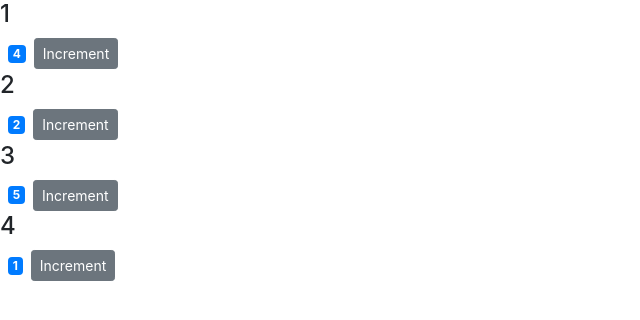
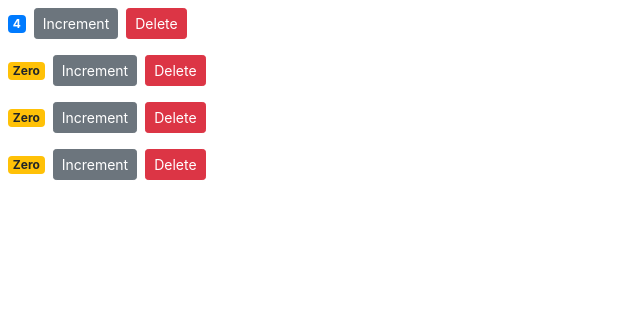
Before and after one commit to charlesmartinreed/react-shopping-cart-demo, a React (Create React App) app: page / in a window 1280 px wide. Shown: the top 320 px of the page, without its empty margins (0-640 px from the left). Built offline with nearby package versions, Linux system fonts and the light colour scheme.

Commit message:
Demonstrate basics of raising events across components by creating method to delete components from DOM.

```diff
--- a/src/components/counter.jsx
+++ b/src/components/counter.jsx
@@ -1,12 +1,18 @@
 import React, { Component } from "react";
+
+// what is the difference between props and state?
+// prop includes data that we feed to the component
+// state includes data that is local or private to that component so that other components can't access that state
+// props are read only
 
 export default class Counter extends Component {
   // state obj comprises any data the Component might need
   state = {
-    value: this.props.value
+    value: this.props.counter.value
   };
 
   handleIncrement = () => {
+    // this.props.value = 0; NOPE! The prop is read only - this is where we use our setState because the property has a state, as does the component
     this.setState({
       value: this.state.value + 1
     });
@@ -16,16 +22,20 @@
   // {this.props.children} can be used to access children for a component
   // console.log("props", this.props);
   render() {
-    console.log(this.props);
     return (
       <div>
-        <h4>{this.props.id}</h4>
         <span className={this.getBadgeClasses()}>{this.formatCount()}</span>
         <button
           onClick={this.handleIncrement}
           className="btn btn-secondary btn-sm"
         >
           Increment
+        </button>
+        <button
+          onClick={() => this.props.onDelete(this.props.counter.id)}
+          className="btn btn-danger btn-sm m-2"
+        >
+          Delete
         </button>
       </div>
     );
@@ -38,7 +48,7 @@
 
   getBadgeClasses() {
     let classes = "badge m-2 badge-";
-    return (classes += this.state.count === 0 ? "warning" : "primary");
+    return (classes += this.state.value === 0 ? "warning" : "primary");
   }
 
   // export default Counter;
--- a/src/components/counters.jsx
+++ b/src/components/counters.jsx
@@ -6,17 +6,30 @@
   state = {
     counters: [
       { id: 1, value: 4 },
-      { id: 2, value: 2 },
-      { id: 3, value: 5 },
-      { id: 4, value: 1 }
+      { id: 2, value: 0 },
+      { id: 3, value: 0 },
+      { id: 4, value: 0 }
     ]
+  };
+
+  handleDelete = counterId => {
+    //update the state and remove the item
+    // console.log(counterId);
+    const counters = this.state.counters.filter(
+      counter => counter.id !== counterId
+    );
+    this.setState({ counters });
   };
 
   render() {
     return (
       <div>
         {this.state.counters.map(counter => (
-          <Counter key={counter.id} value={counter.value} id={counter.id} />
+          <Counter
+            counter={counter}
+            key={counter.id}
+            onDelete={this.handleDelete}
+          />
         ))}
       </div>
     );
```
